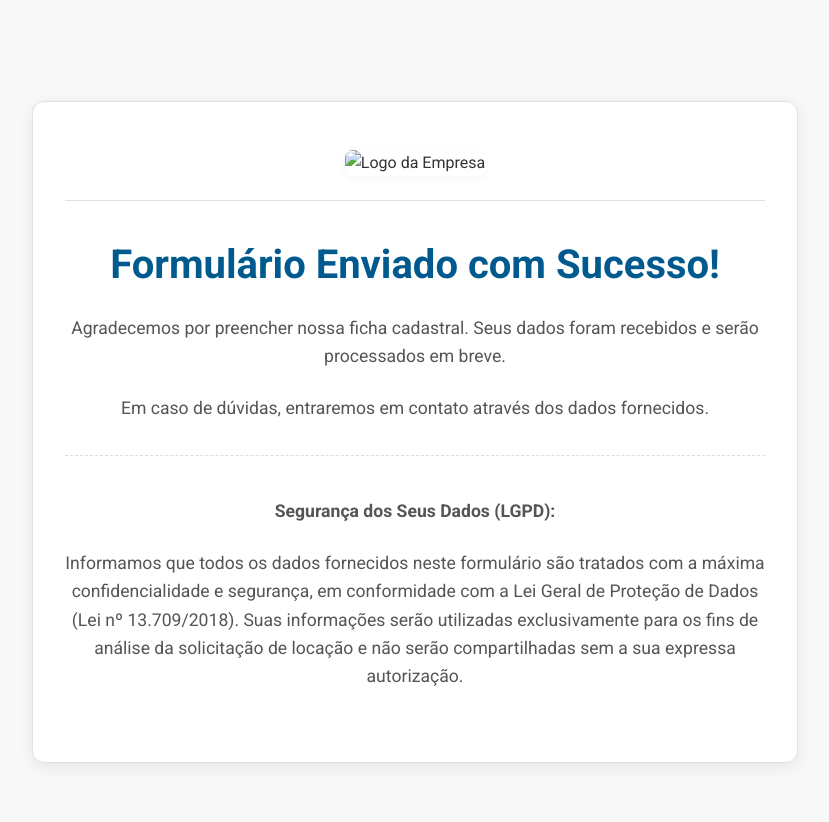
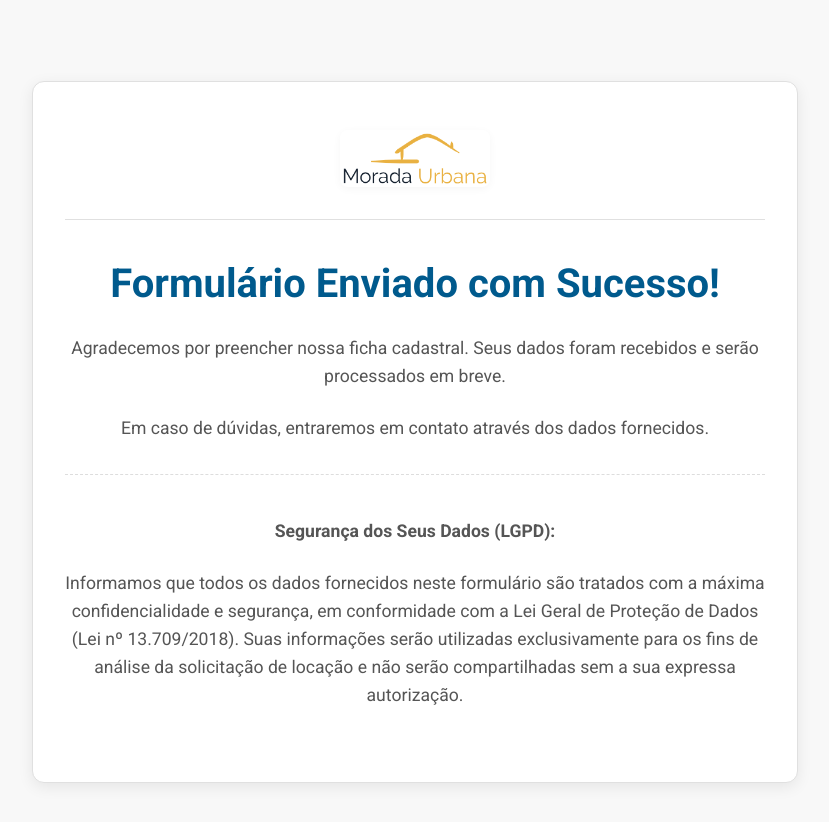
Before and after one commit to moradaurbana/formulario-locacao, a plain HTML site: page sucesso.html in a window 1280 px wide. Shown: the whole page, without its empty margins (225-1054 px from the left). Drawn offline with Linux system fonts and the light colour scheme; the site is published under a folder, as on GitHub Pages, so addresses that start at the root find nothing.

Commit message:
Add files via upload

```diff
--- a/sucesso.html
+++ b/sucesso.html
@@ -116,7 +116,7 @@
 <body>
   <div class="success-container">
     <div class="header-logo">
-      <img src="/logo2024.png" alt="Logo da Empresa">
+      <img src="logo2024.png" alt="Logo da Empresa">
     </div>
     <h1>Formulário Enviado com Sucesso!</h1>
     <p>Agradecemos por preencher nossa ficha cadastral. Seus dados foram recebidos e serão processados em breve.</p>
```
